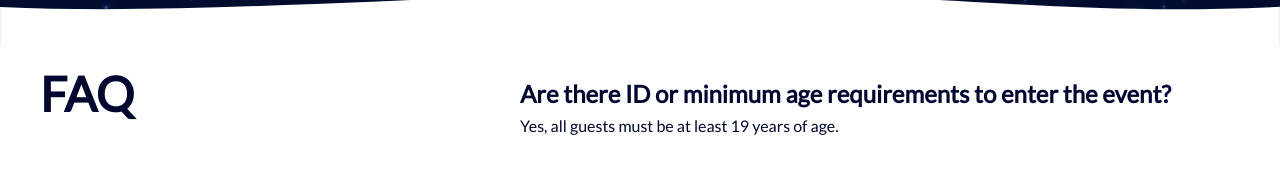
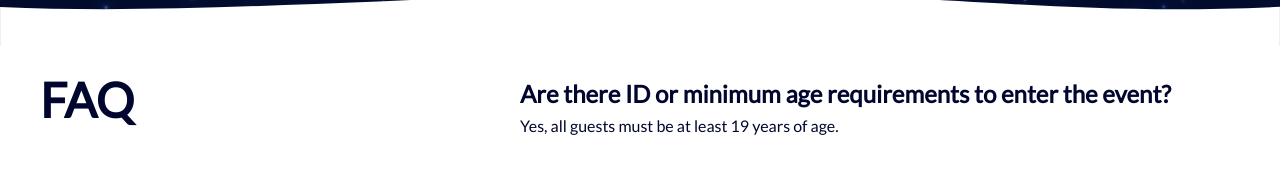
Before and after one commit to blunt/rising-stars, an Eleventy site: page faq.md in a window 1280 px wide. Shown: the part 171-349 px from the top of the page. Built offline with nearby package versions, Linux system fonts and the light colour scheme; Eleventy itself is replaced by a stand-in of ours; files that its build step writes are made by us from their sources; animation ran at ten frames a second.

Commit message:
minor spacing

```diff
--- a/_includes/layouts/general.njk
+++ b/_includes/layouts/general.njk
@@ -9,7 +9,7 @@ layout: layouts/base.njk
   <div class="max-w-6xl mx-auto lg:px-6 px-4">
     <div class="flex flex-wrap">
       <div class="lg:w-2/5 w-full lg:pr-24 mb-8">
-        <h1 class="lg:text-5xl text-4xl font-black leading-none mb-2">{{ title }}</h1>
+        <h1 class="lg:text-5xl text-4xl font-black leading-tight mb-2">{{ title }}</h1>
         <p class="lg:text-2xl text-xl lg:mb-8 mb-4">{{ subtitle }}</p>
         <p class="lg:text-xl lg:mb-2">{{ event_date }}</p>
         <a class="lg:text-xl leading-tight underline hover:no-underline" href="{{ location_url }}">{{ location }}</a>
```
Also changed, not shown: faq.md (+0 -4 lines).
